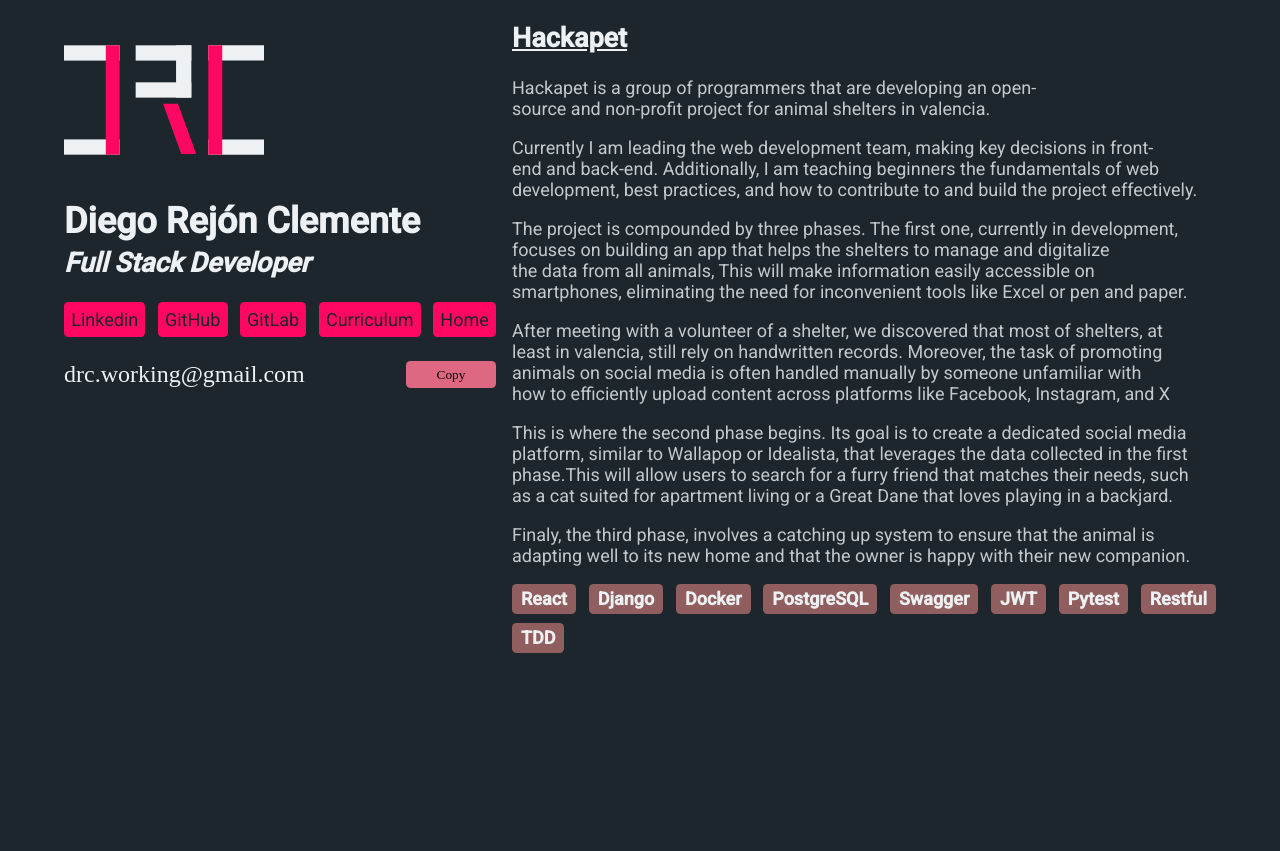
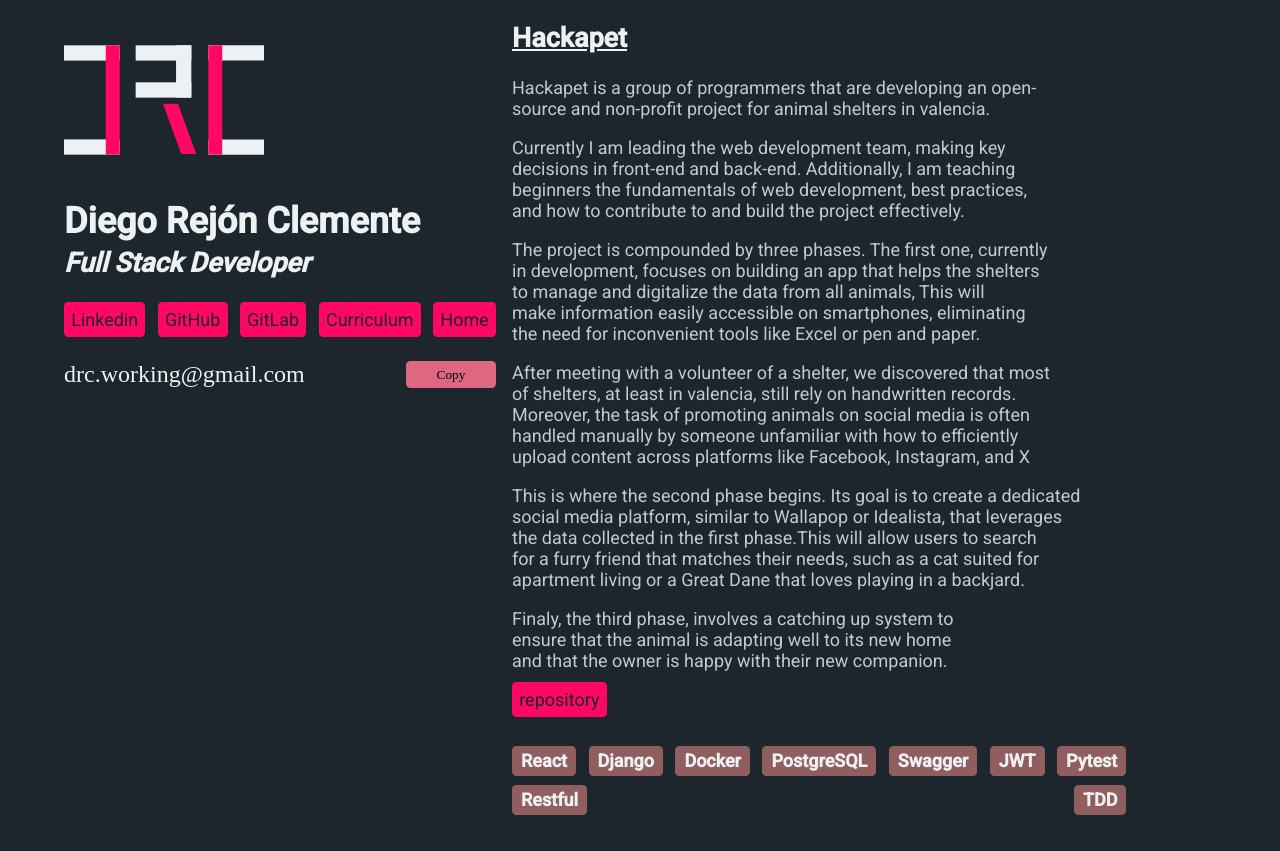
Before and after one commit to drejon/portfolio_V3, an Angular app: page /about/hackapet in a window 1280 px wide. Before the commit the page ends 800 px from the top, so only its background shows below. Built offline with nearby package versions, Linux system fonts and the light colour scheme; a web font is replaced by a local one.

Commit message:
Add repo link in hackapet/about

```diff
--- a/src/app/about/about.content.ts
+++ b/src/app/about/about.content.ts
@@ -13,5 +13,6 @@ export const hackapet = {
 
     `Finaly, the third phase, involves a catching up system to ensure that the animal is adapting well to its new home and that the owner is happy with their new companion.`
   ],
-  tags: ['React', 'Django', 'Docker', 'PostgreSQL', 'Swagger', 'JWT', 'Pytest','Restful', 'TDD']
+  tags: ['React', 'Django', 'Docker', 'PostgreSQL', 'Swagger', 'JWT', 'Pytest','Restful', 'TDD'],
+  repo: 'https://github.com/hackapet-project',
 }
--- a/src/app/about/about.ts
+++ b/src/app/about/about.ts
@@ -1,5 +1,6 @@
 export interface About {
   title: String,
   description : Array<String>,
-  tags: Array<String>
+  tags: Array<String>,
+  repo: String,
 }
--- a/src/app/about/hackapet/hackapet.component.css
+++ b/src/app/about/hackapet/hackapet.component.css
@@ -1,6 +1,14 @@
+a {
+  margin: 200rem 0;
+}
+
 p {
   color: var(--grey);
   text-wrap: balance;
+}
+
+section {
+  margin: 2rem 0;
 }
 
 @media screen and (min-width: 480px) {
@@ -8,15 +16,9 @@ p {
       display: flex;
       flex-direction: column;
   }
-
 }
 
 @media screen and (min-width: 1024px) {
-
-  /* aside {
-      width: 42rem;
-  } */
-
   main {
       background-color: var(--bg);
       display: grid;
@@ -27,6 +29,6 @@ p {
   }
 
   header {
-    width: 30wv;
+    width: 48vw;
   }
 }
--- a/src/app/about/hackapet/hackapet.component.html
+++ b/src/app/about/hackapet/hackapet.component.html
@@ -6,6 +6,7 @@
       <p *ngFor="let paragraph of hackapet.description">
         {{ paragraph }}
       </p>
+      <a [href]=hackapet.repo>repository</a>
       <section class="tags">
         <span *ngFor="let tag of hackapet.tags">
           {{ tag }}
```
